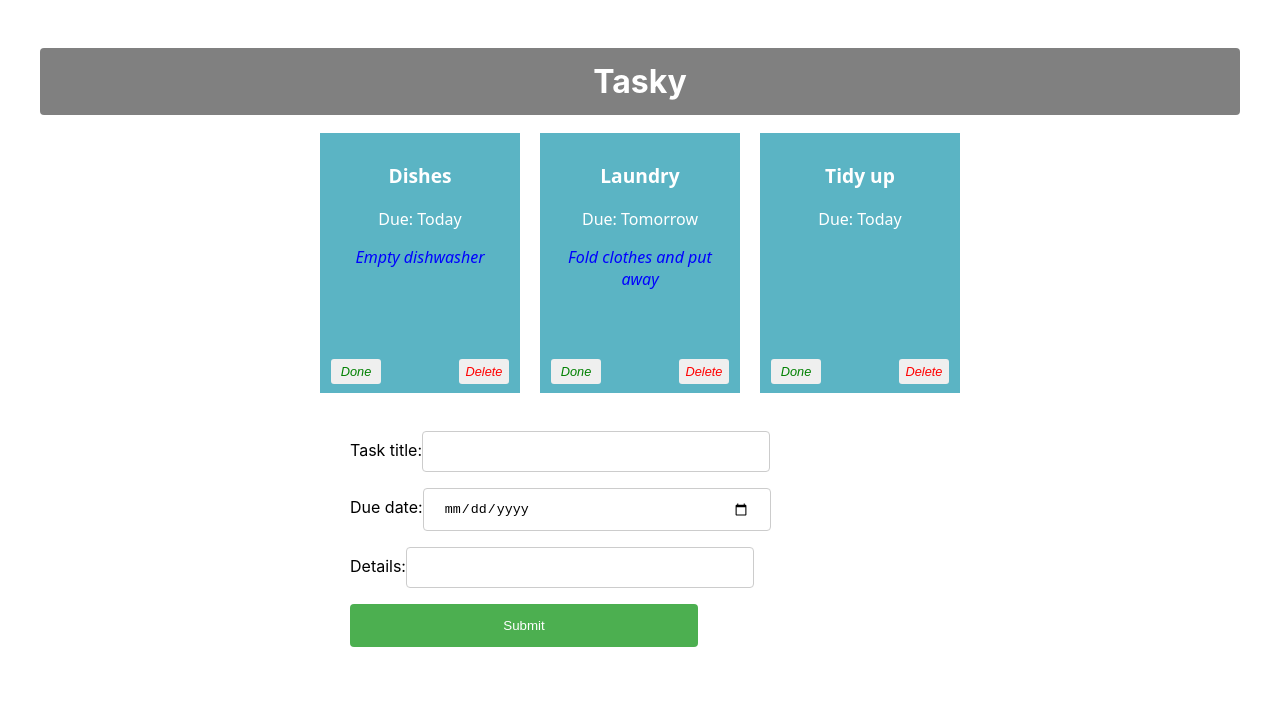
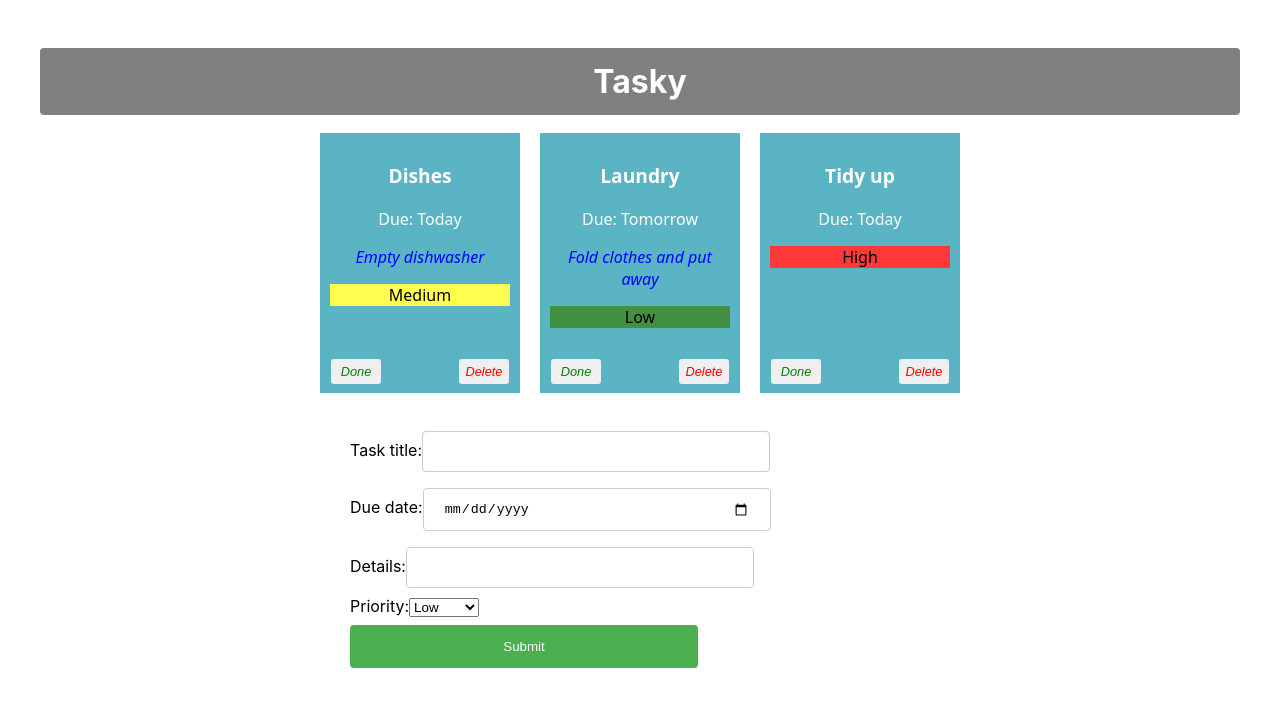
Before and after one commit to brendanoc21/react-basics-labs, a React (Create React App) app in the folder tasky/: page / in a window 1280 px wide. Shown: the top 706 px of the page. Built offline with nearby package versions, Linux system fonts and the light colour scheme.

Commit message:
Add priority display

```diff
--- a/tasky/package.json
+++ b/tasky/package.json
@@ -9,6 +9,7 @@
     "react": "^18.3.1",
     "react-dom": "^18.3.1",
     "react-scripts": "5.0.1",
+    "react-select": "^5.8.1",
     "uuid": "^10.0.0",
     "web-vitals": "^2.1.4"
   },
--- a/tasky/src/App.css
+++ b/tasky/src/App.css
@@ -94,3 +94,18 @@
   width: 50%;
   margin: auto;
 }
+
+.Lowpriority {
+  background-color: rgb(67, 144, 67);
+  color: black;
+}
+
+.Mediumpriority {
+  background-color: rgb(255, 255, 80);
+  color: black;
+}
+
+.Highpriority {
+  background-color: rgb(255, 57, 57);
+  color: black;
+}
--- a/tasky/src/App.js
+++ b/tasky/src/App.js
@@ -7,16 +7,17 @@
 function App() {
   const [ taskState, setTaskState ] = useState({
     tasks: [
-      { id: 1, title:"Dishes", description: "Empty dishwasher", deadline: "Today", done: false },
-      { id: 2, title: "Laundry", description: "Fold clothes and put away", deadline: "Tomorrow", done: false },
-      { id: 3, title: "Tidy up", deadline: "Today", done: false}
+      { id: 1, title:"Dishes", description: "Empty dishwasher", deadline: "Today", priority: "Medium", done: false },
+      { id: 2, title: "Laundry", description: "Fold clothes and put away", deadline: "Tomorrow", priority: "Low", done: false },
+      { id: 3, title: "Tidy up", deadline: "Today", priority: "High", done: false}
     ]
   });
 
   const [ formState, setFormState ] = useState({
     title: "",
     description: "",
-    deadline: ""
+    deadline: "",
+    priority: "Low"
   });
 
   const doneHandler = (taskIndex) => {
@@ -44,6 +45,9 @@
       case "deadline":
           form.deadline = event.target.value;
           break;
+      case "priority":
+          form.priority = event.target.value;
+          break;
       default:
           form = formState;
     }
@@ -70,6 +74,7 @@
           title={task.title}
           description={task.description}
           deadline={task.deadline}
+          priority={task.priority}
           key={task.id}
           done={task.done}
           markDone={() => doneHandler(index)}
--- a/tasky/src/components/Form.js
+++ b/tasky/src/components/Form.js
@@ -6,8 +6,8 @@
     <div>
         <form onSubmit={props.submit}>
         <label>
-        Task title:
-        <input type="text" name="title" required onChange={(event) => props.change(event)} />
+            Task title:
+            <input type="text" name="title" required onChange={(event) => props.change(event)} />
         </label>
         <br />
         <label>
@@ -19,6 +19,16 @@
             Details:
             <input type="text" name="description" onChange={(event) => props.change(event)} />
         </label>
+        <br />
+        <label>
+            Priority:
+            <select name="priority" id="priority" onChange={(event) => props.change(event)}>
+                <option value="Low">Low</option>
+                <option value="Medium">Medium</option>
+                <option value="High">High</option>
+            </select>
+        </label>
+        <br />
         <input type="submit" value="Submit" />
         </form>
     </div>
--- a/tasky/src/components/Task.js
+++ b/tasky/src/components/Task.js
@@ -7,6 +7,8 @@
             <p className="title">{props.title}</p>
             <p>Due: {props.deadline}</p>
             <p className="description">{props.description}</p>
+            <p className={`${props.priority}priority`}>
+                    {props.priority}</p>
             <button onClick={props.markDone} className='doneButton'>Done</button>
             <button className='deleteButton' onClick={props.deleteTask}>Delete</button>
         </div>
```
Also changed, not shown: 1 other file (tests, documents, lock files or other folders).
